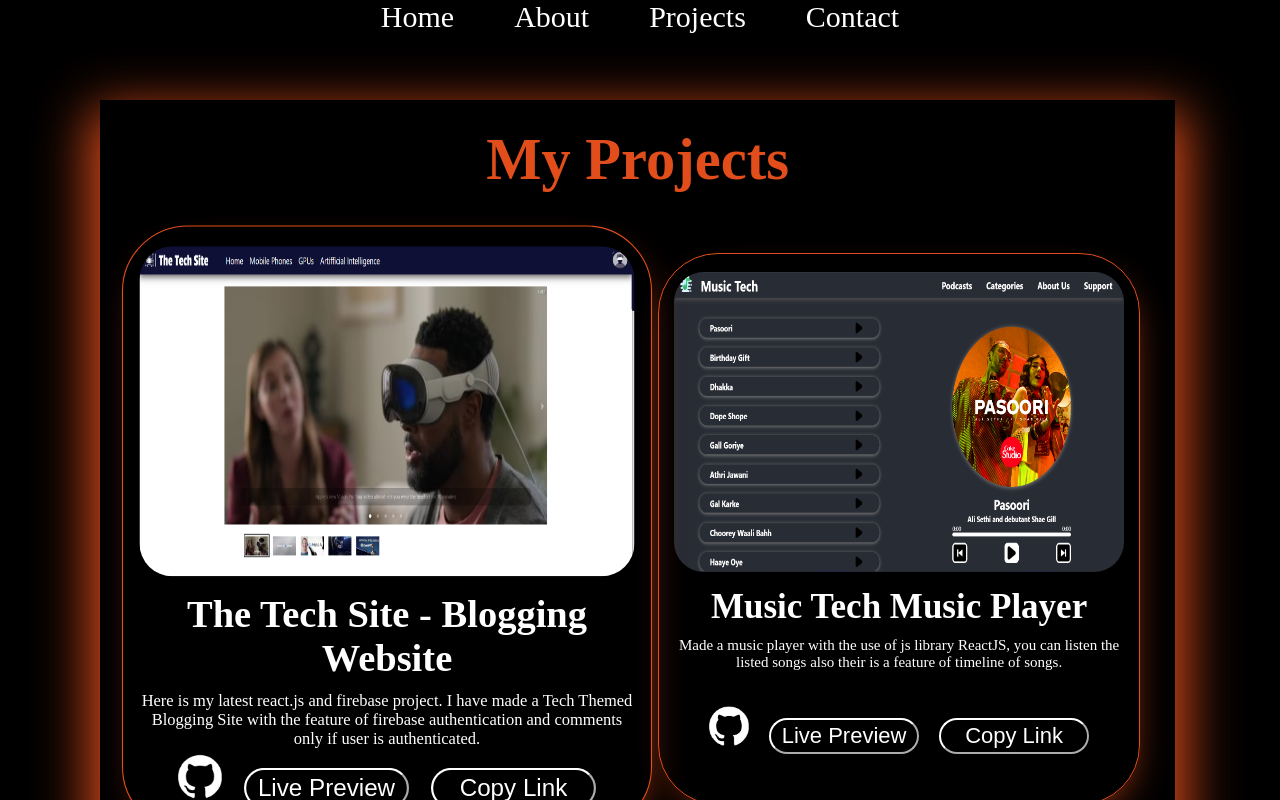
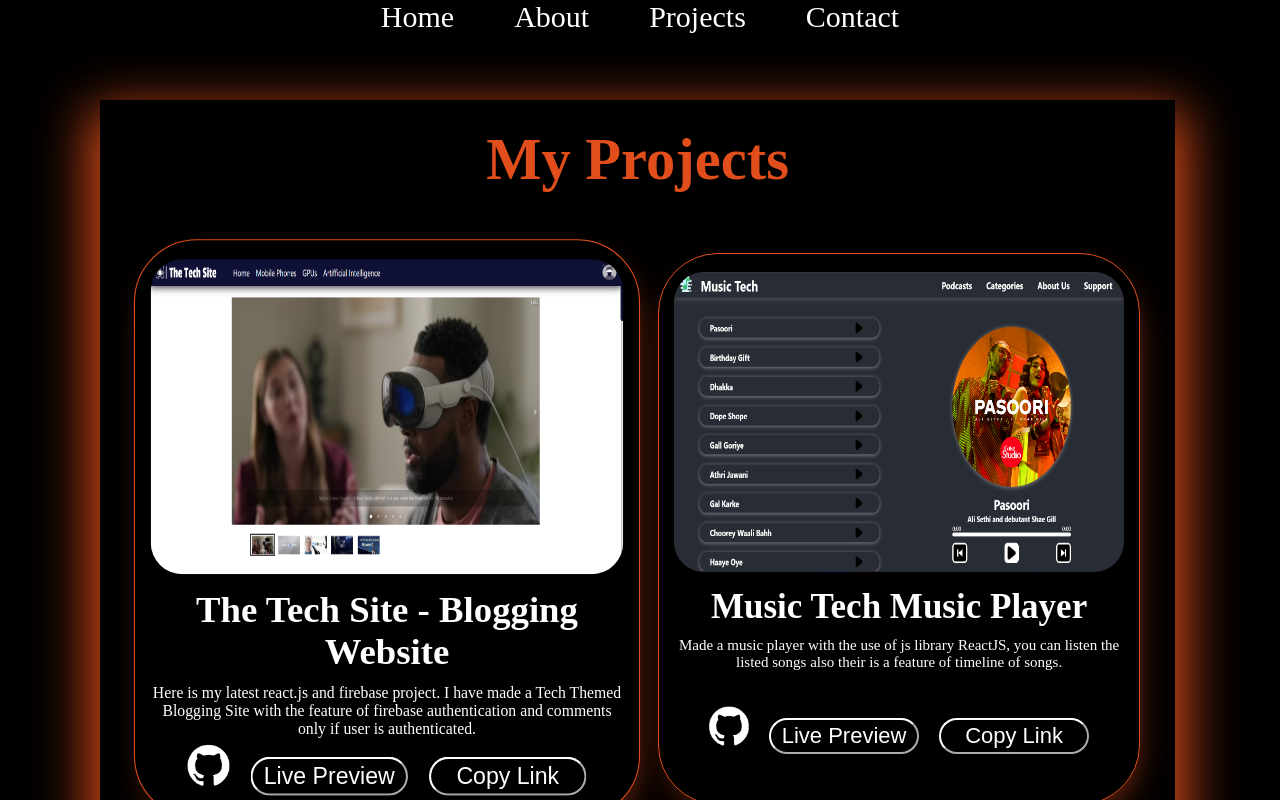
Before and after one commit to YoAayush/Latest_Portfolio_ReactJS, a React (Vite) app: page /Projects in a window 1280 px wide. In both pictures the pointer is over the element 387 px from the left and 529 px from the top of the page. Shown: the top 800 px of the page. Built offline with nearby package versions, Linux system fonts and the light colour scheme.

Commit message:
hover scale fix

```diff
--- a/src/Projects.css
+++ b/src/Projects.css
@@ -71,7 +71,7 @@
 }
 
 .project-card:hover {
-    scale: 1.1;
+    scale: 1.05;
 }
 
 li {
```
